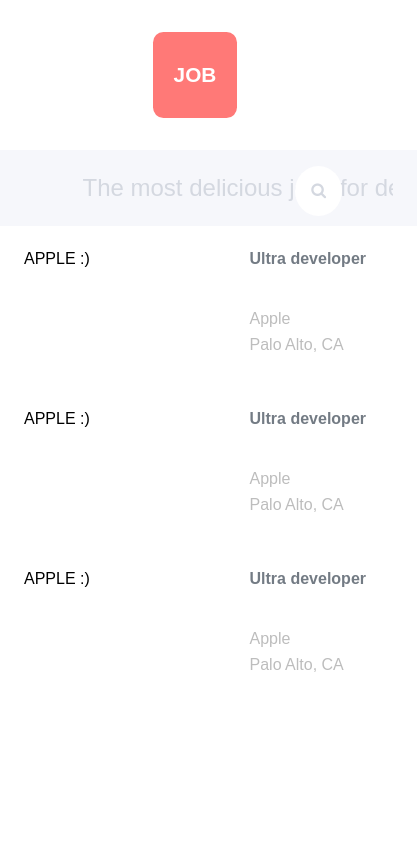
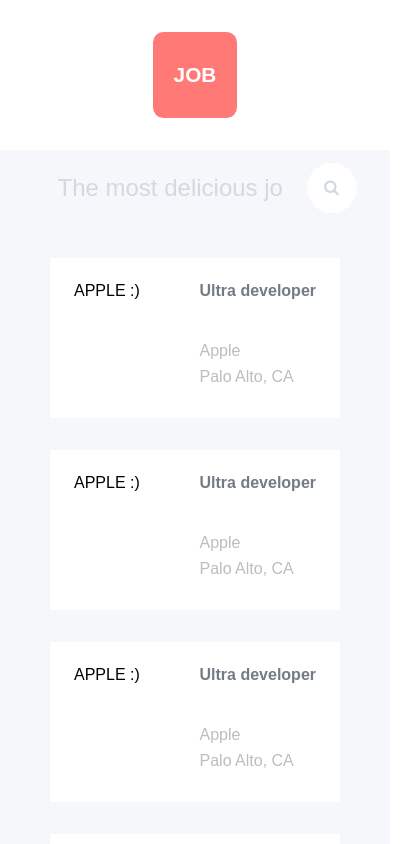
Before and after one commit to elderalves/jobin, a React (Create React App) app: page / in a window 390 px wide. Shown: the top 844 px of the page, 417 px wide, since content can reach past the window. Built offline with nearby package versions, Linux system fonts and the light colour scheme.

Commit message:
Finishing layout and adding responsiveness

```diff
--- a/public/index.html
+++ b/public/index.html
@@ -33,6 +33,7 @@
         <div class="logo">JOB</div>
       </header>
       <main>
+        <div class="container">
           <div class="toolbar">
             <div class="toolbar__form">
               <input type="text" class="search-job" placeholder="The most delicious jobs for designers">
@@ -72,6 +73,17 @@
                 </div>
               </div>
             </div>
+            <div class="job-item">
+              <div class="job-item__logo">APPLE :)</div>
+              <div class="job-item__content">
+                <div class="job-item__title">Ultra developer</div>
+                <div class="job-item__text">
+                  <p>Apple</p>
+                  <p>Palo Alto, CA</p>
+                </div>
+              </div>
+            </div>
+          </div>
         </div>
       </main>
     </div>
--- a/src/App.css
+++ b/src/App.css
@@ -18,8 +18,12 @@
 
 main {
   background: #F6F7FB; }
+  main .container {
+    margin: 0 auto;
+    max-width: 85em; }
 
 .toolbar {
+  align-items: center;
   display: flex;
   justify-content: center;
   position: relative; }
@@ -33,7 +37,10 @@
   flex-grow: 1;
   font-size: 1.5em;
   padding: 1em;
-  text-align: center; }
+  text-align: center;
+  outline: none;
+  margin-left: 50px;
+  width: 40em; }
   .search-job::placeholder {
     color: #D4D8E0; }
 
@@ -43,19 +50,23 @@
   background: #FFF;
   font-size: 1em;
   padding: 1em;
-  position: absolute;
-  right: 3em;
-  top: 1em;
-  color: #D4D8E0; }
+  color: #D4D8E0;
+  width: 50px;
+  height: 50px; }
 
 .job-list {
   display: flex;
-  justify-content: space-around;
-  flex-flow: row wrap; }
+  justify-content: space-between;
+  flex-flow: row wrap;
+  margin-top: 2em;
+  padding-bottom: 1.5em;
+  padding-left: 50px;
+  padding-right: 50px; }
   .job-list .job-item {
     background: #FFF;
     display: flex;
     justify-content: space-between;
+    margin-bottom: 2em;
     width: 25em;
     height: 10em; }
 
@@ -76,3 +87,13 @@
 
 .job-item__text p {
   margin: 0.5em 0 0.5em 0; }
+
+@media (max-width: 1024px) {
+  .job-list .job-item {
+    width: 20em; } }
+
+@media (max-width: 480px) {
+  .search-job {
+    width: 0;
+    flex-grow: 1;
+    margin: 0; } }
--- a/src/App.scss
+++ b/src/App.scss
@@ -24,9 +24,14 @@
 main {
 	background: #F6F7FB;
 
+	.container {
+		margin: 0 auto;
+		max-width: 85em;
+	}
 }
 
 .toolbar {
+	align-items: center;
 	display: flex;
 	justify-content: center;
 	position: relative;
@@ -44,6 +49,9 @@
 	font-size: 1.5em;
 	padding: 1em;
 	text-align: center;
+	outline: none;
+	margin-left: 50px;
+	width: 40em;
 
 	&::placeholder {
 		color: #D4D8E0;
@@ -56,22 +64,26 @@
 	background: #FFF;
 	font-size: 1em;
 	padding: 1em;
-	position: absolute;
-	right: 3em;
-	top: 1em;
 	color: #D4D8E0;
+	width: 50px;
+	height: 50px;
 }
 
 .job-list {
 	display: flex;
-	justify-content: space-around;
+	justify-content: space-between;
 	flex-flow: row wrap;
+	margin-top: 2em;
+	padding-bottom: 1.5em;
+	padding-left: 50px;
+	padding-right: 50px;
 
 	.job-item {
 		background: #FFF;
 		display: flex;
 		justify-content: space-between;
 		//padding: 2em;
+		margin-bottom: 2em;
 		width: 25em;
 		height: 10em;
 	}
@@ -101,3 +113,19 @@
 		margin: 0.5em 0 0.5em 0;
 	}
 }
+
+@media (max-width: 1024px) {
+	.job-list {
+		.job-item {
+			width: 20em;
+		}
+	}
+}
+
+@media (max-width: 480px) {
+	.search-job {
+		width: 0;
+		flex-grow: 1;
+		margin: 0;
+	}
+}
```
Lines whose indentation alone changed are shown as unchanged.
